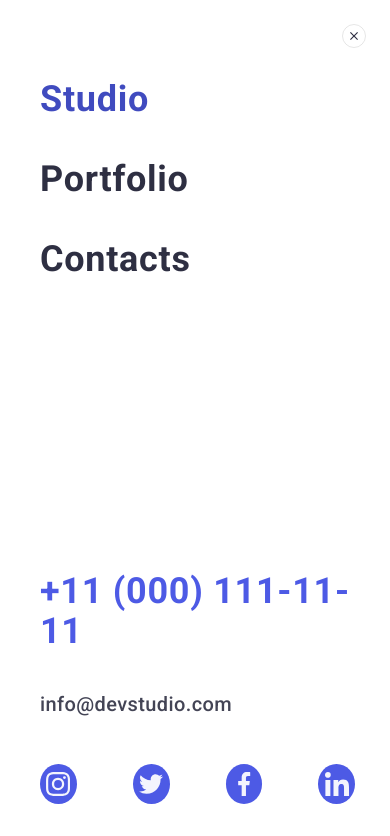
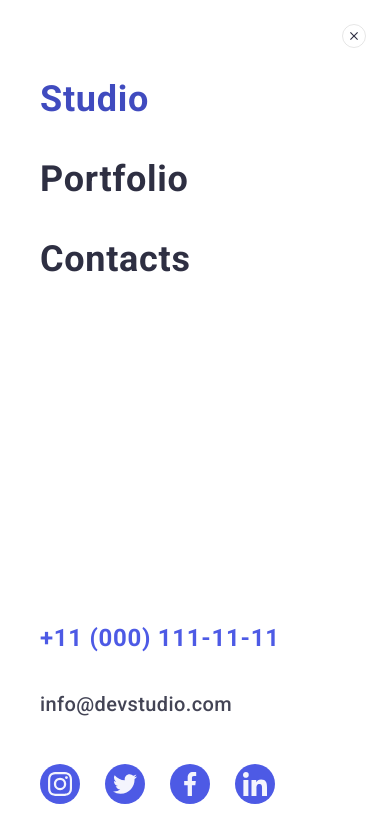
Before and after one commit to LazebnyiDanylo/goit-markup-hw-07, a plain HTML site: page index.html in a window 390 px wide. Both pictures are taken after a click on the button 359 px from the left and 35 px from the top of the page. Shown: the top 836 px of the page. Drawn offline with nearby package versions, Linux system fonts and the light colour scheme.

Commit message:
Update styles.css

```diff
--- a/css/styles.css
+++ b/css/styles.css
@@ -888,6 +888,15 @@ img {
   fill: var(--third-background-color);
 }
 
+@media screen and (max-width: 427px) {
+  .menu-soc-list {
+    gap: 25px;
+  }
+  .menu-address-item:first-child {
+    font-size: 24px;
+  }
+}
+
 .is-hidden {
   visibility: hidden;
   opacity: 0;
```
